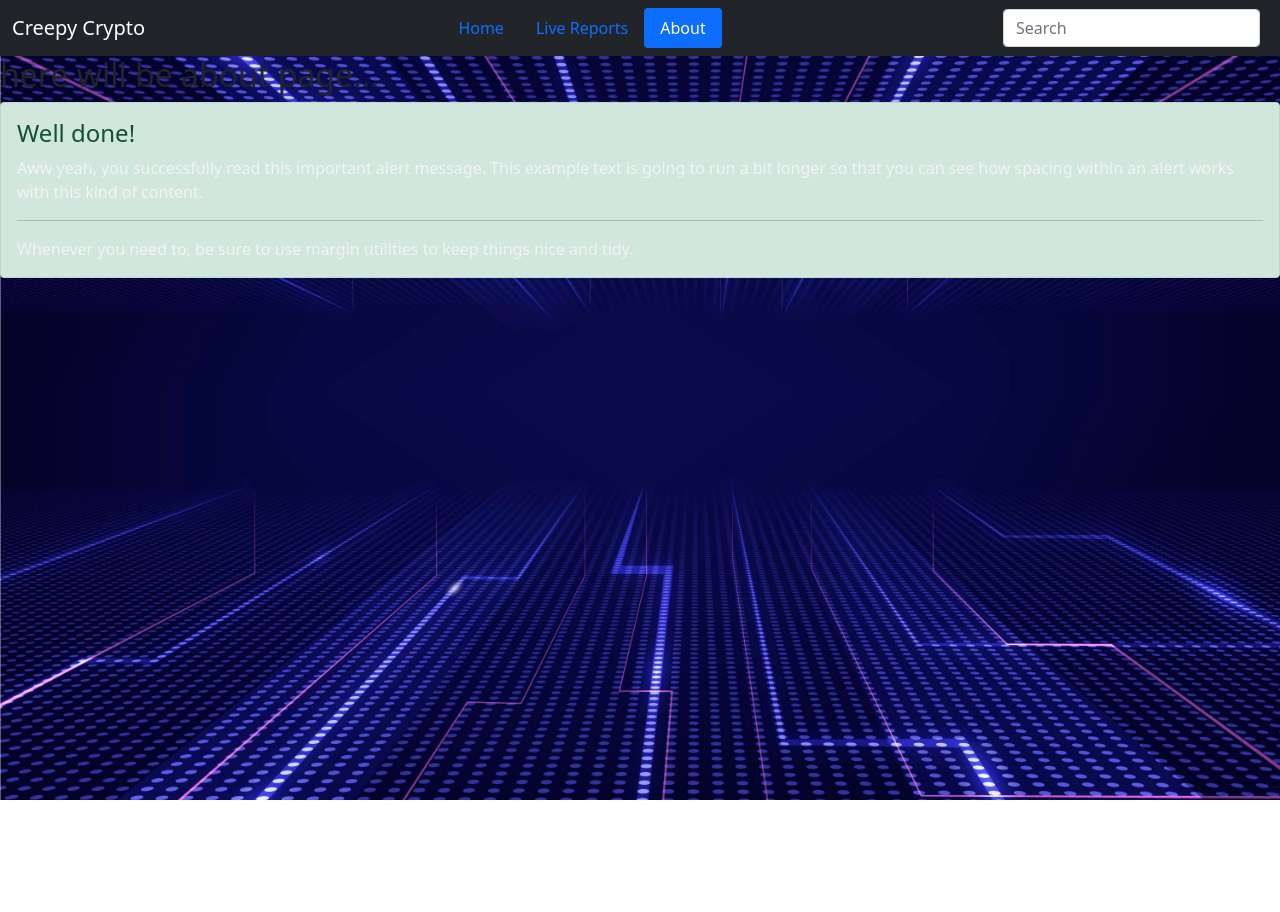
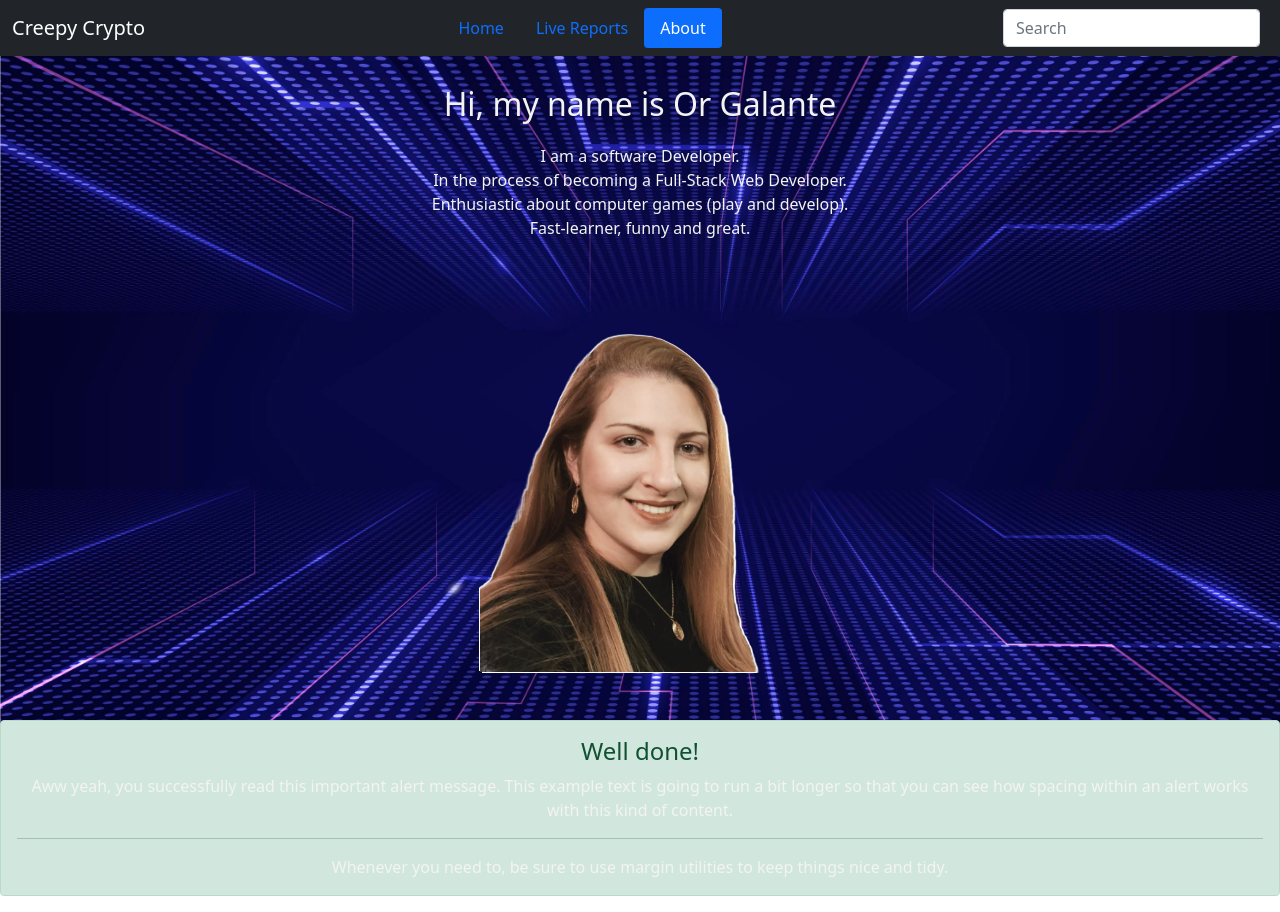
Before and after one commit to orgalante/Project-2, a website: page index.html in a window 1280 px wide. Both pictures are taken after a click on the tab "About". Before the commit the page ends 800 px from the top, so only its background shows below. Drawn offline with nearby package versions, Linux system fonts and the light colour scheme; no server answers.

Commit message:
edited About content

```diff
--- a/index.html
+++ b/index.html
@@ -54,7 +54,7 @@
                         aria-selected="false">Live Reports</button>
                 </li>
                 <li class="nav-item" role="presentation">
-                    <button class="nav-link" id="pills-about-tab" data-bs-toggle="pill" data-bs-target="#pills-about"
+                    <button class="nav-link " id="pills-about-tab" data-bs-toggle="pill" data-bs-target="#pills-about"
                         type="button" role="tab" aria-controls="pills-about" aria-selected="false">About</button>
                 </li>
 
@@ -65,6 +65,8 @@
             </form>
         </div>
     </nav>
+
+
 
     <div class="tab-content" id="pills-tabContent">
         <!-- Home  -->
@@ -77,28 +79,39 @@
         </div>
         <!-- Live Report  -->
         <div class="tab-pane fade" id="pills-Live-Report" role="tabpanel" aria-labelledby="pills-profile-tab">
-            <div id="chartContainer"  style=" height:80%;width:100%;"></div>
-            <div id="chartMsgContainer" >
+            <div id="chartContainer" style=" height:80%;width:100%;"></div>
+            <div id="chartMsgContainer">
                 <div class="alert alert-success" role="alert">
                     <h2>No Coins were selected...</h2>
                     <h3>Please select Coins for Live Report at Home Page</h3>
                     <h4 class="alert-heading">Well done!</h4>
-                    <p class="mb-0">Whenever you need to, be sure to use margin utilities to keep things nice and tidy.</p>
+                    <p class="mb-0">Whenever you need to, be sure to use margin utilities to keep things nice and tidy.
+                    </p>
                 </div>
             </div>
         </div>
         <!-- About  -->
         <div class="tab-pane fade" id="pills-about" role="tabpanel" aria-labelledby="pills-about-tab">
-
-            <h2>here will be about page...</h2>
-            <div class="alert alert-success" role="alert">
-                <h4 class="alert-heading">Well done!</h4>
-                <p>Aww yeah, you successfully read this important alert message. This example text is going to run a bit
-                    longer so that you can see how spacing within an alert works with this kind of content.</p>
-                <hr>
-                <p class="mb-0">Whenever you need to, be sure to use margin utilities to keep things nice and tidy.</p>
+            <div class="text-wrap bg-transparent justify-content-center text-wrap text-center">
+                <div class="d-inline"></div>
+                <br>
+                <p class="fs-2 text-center">Hi, my name is Or Galante</p>
+                <p class=" text-center ">I am a software Developer.<br>In the process of becoming a Full-Stack Web
+                    Developer.<br>Enthusiastic about computer games (play and develop).<br>Fast-learner, funny and
+                    great.</p>
+                <img src="assets/images/profilePicOrg.png" width="" height="" class="mb-5 mt-0 w-25 " alt="...">
+                <div class="alert alert-success" role="alert">
+                    <h4 class="alert-heading">Well done!</h4>
+                    <p>Aww yeah, you successfully read this important alert message. This example text is going to run a
+                        bit
+                        longer so that you can see how spacing within an alert works with this kind of content.</p>
+                    <hr>
+                    <p class="mb-0">Whenever you need to, be sure to use margin utilities to keep things nice and tidy.
+                    </p>
+                </div>
             </div>
         </div>
+
     </div>
 
     <div id="bodyContentContainer"></div>
--- a/style.css
+++ b/style.css
@@ -17,6 +17,17 @@ background-size: cover ;
   background-repeat: no-repeat;
 
   margin-top: 30px;
+}
+
+img {
+  -webkit-filter: drop-shadow(2px 1px 0 white)
+                  drop-shadow(-1px -1px 0 white);
+  filter: drop-shadow(2px 1px 0 white)
+          drop-shadow(-1px -1px 0 white);
+}
+
+.text-size-adjust{
+  /* font-size: clamp(1rem, 2vw + 0.75rem, 1.5rem); */
 }
 
 .card-body h5,p{
```
Also changed, not shown: assets/images/profilePicOrg.jpeg (added), assets/images/profilePicOrg.png (added).
